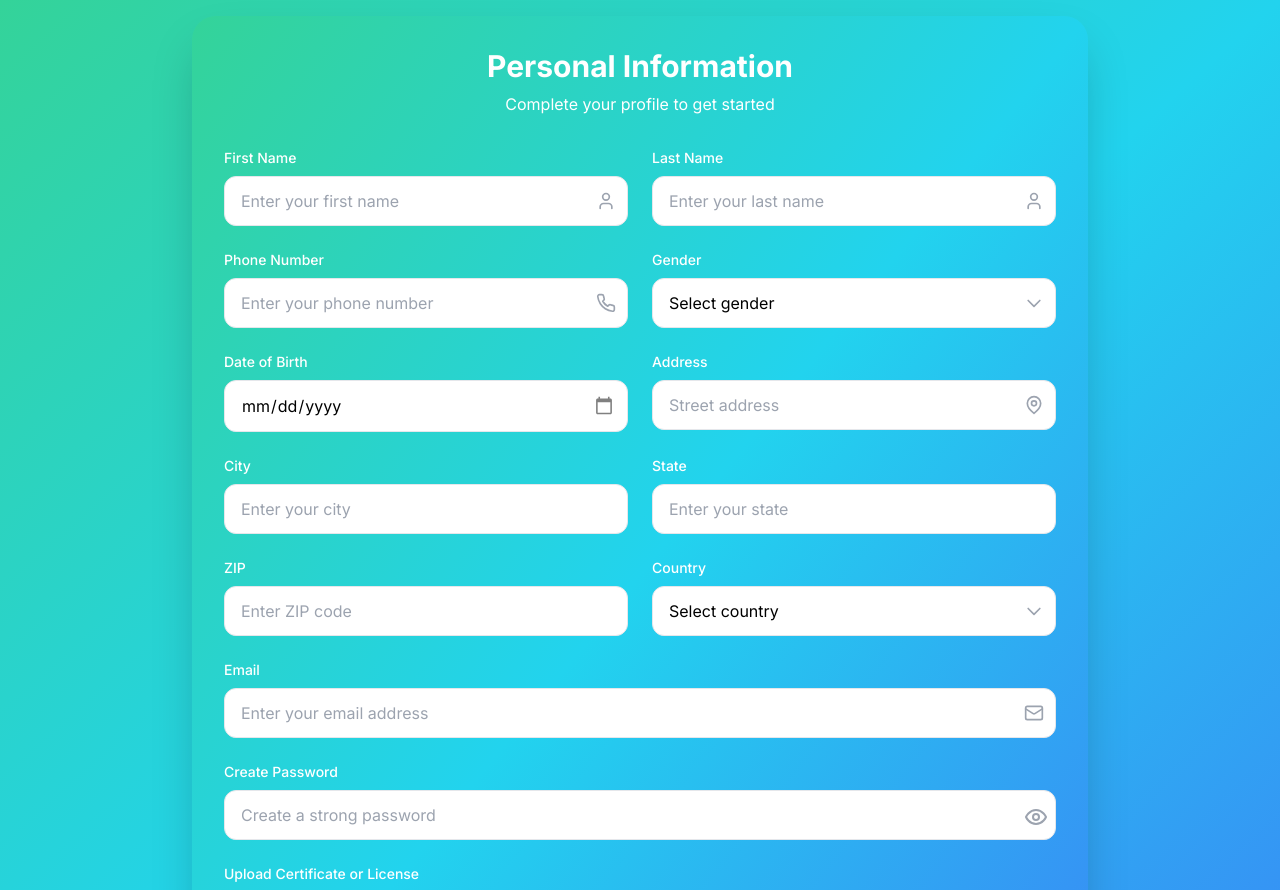
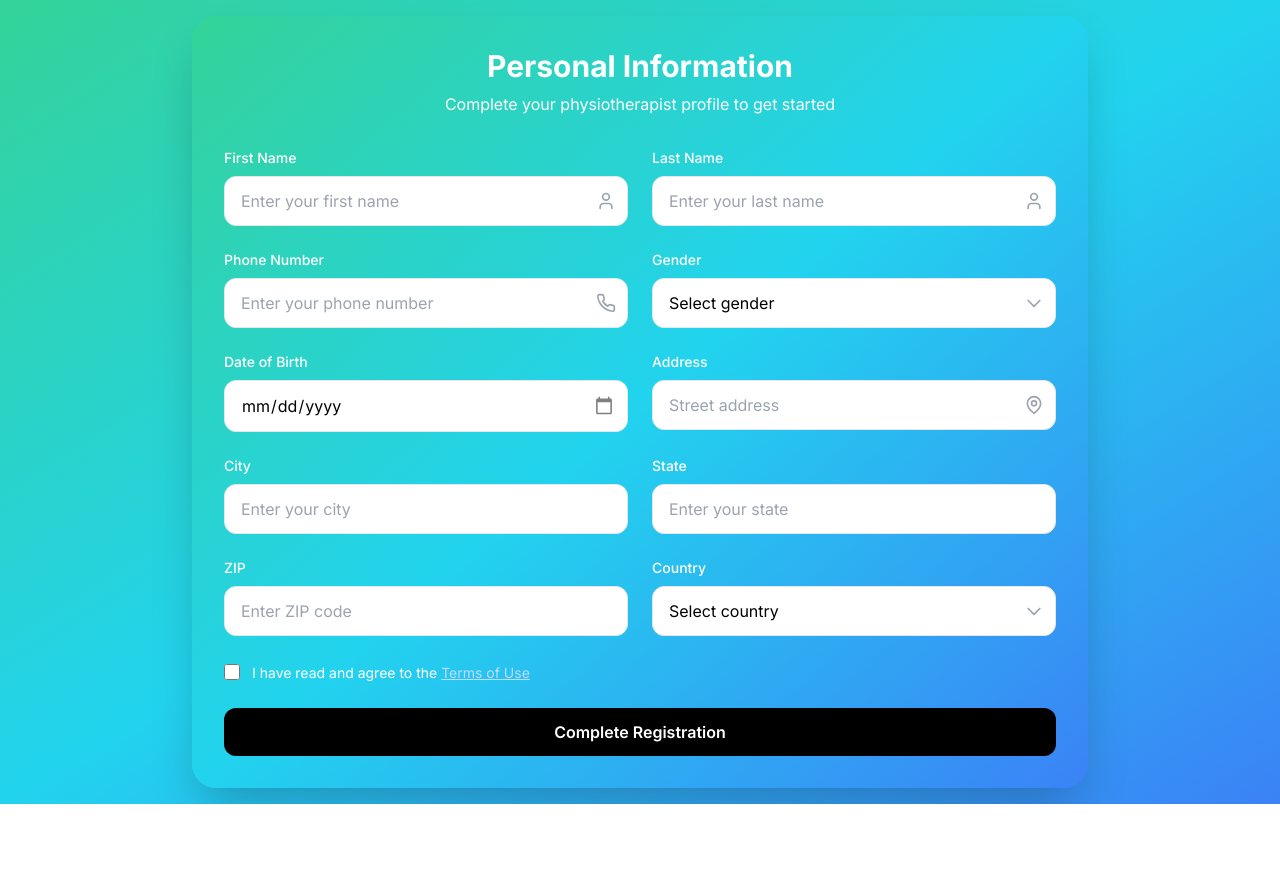
Before and after one commit to ajmal08102004/Healthcare, a React (Vite) app: page /personal-info in a window 1280 px wide. Shown: the top 890 px of the page. After the commit the page ends 804 px from the top, so only its background shows below. Built offline with nearby package versions, Linux system fonts and the light colour scheme.

Commit message:
Update Personal Information Form with Role-based Fields

```diff
--- a/src/pages/PersonalInformation.jsx
+++ b/src/pages/PersonalInformation.jsx
@@ -9,8 +9,12 @@ import {
   User,
   Phone
 } from 'lucide-react';
+import { useAuth } from '../context/AuthContext';
+import { useNavigate } from 'react-router-dom';
 
 const PersonalInformation = () => {
+  const { user } = useAuth();
+  const navigate = useNavigate();
   const [showPassword, setShowPassword] = useState(false);
   const [errors, setErrors] = useState({});
   const [formData, setFormData] = useState({
@@ -29,9 +33,6 @@ const PersonalInformation = () => {
     agreeToTerms: false,
     certificate: null
   });
-
-  // Mock user data for preview
-  const user = { role: 'physiotherapist' };
 
   // Add global styles for date input
   React.useEffect(() => {
@@ -56,24 +57,37 @@ const PersonalInformation = () => {
   const validateForm = () => {
     const newErrors = {};
 
-    // Required field validation
-    const requiredFields = [
+    // Required field validation - base fields for all users
+    const baseRequiredFields = [
       'firstName', 'lastName', 'phoneNumber', 'gender', 'dateOfBirth',
-      'address', 'city', 'state', 'zip', 'country', 'email', 'password'
+      'address', 'city', 'state', 'zip', 'country'
     ];
+
+    // Add role-specific required fields
+    let requiredFields = [...baseRequiredFields];
+
+    if (user?.role === 'patient') {
+      // Patients don't need email, password, or certificate
+    } else if (user?.role === 'physiotherapist') {
+      // Physiotherapists need certificate but not email/password
+      requiredFields.push('certificate');
+    }
 
     requiredFields.forEach(field => {
       if (!formData[field]) {
-        newErrors[field] = `${field.charAt(0).toUpperCase() + field.slice(1)} is required`;
+        const fieldName = field === 'dateOfBirth' ? 'Date of Birth' :
+                         field === 'phoneNumber' ? 'Phone Number' :
+                         field.charAt(0).toUpperCase() + field.slice(1);
+        newErrors[field] = `${fieldName} is required`;
       }
     });
 
-    // Email validation
+    // Email validation (only if email field is present)
     if (formData.email && !/\S+@\S+\.\S+/.test(formData.email)) {
       newErrors.email = 'Email is invalid';
     }
 
-    // Password validation
+    // Password validation (only if password field is present)
     if (formData.password) {
       if (formData.password.length < 8) {
         newErrors.password = 'Password must be at least 8 characters';
@@ -90,11 +104,6 @@ const PersonalInformation = () => {
     // Terms agreement validation
     if (!formData.agreeToTerms) {
       newErrors.agreeToTerms = 'You must agree to the Terms of Use';
-    }
-
-    // Certificate validation for physiotherapists
-    if (user?.role === 'physiotherapist' && !formData.certificate) {
-      newErrors.certificate = 'Certificate or license is required for physiotherapists';
     }
 
     setErrors(newErrors);
@@ -130,12 +139,18 @@ const PersonalInformation = () => {
       return;
     }
 
-    // Simulate form submission
+    // Simulate form submission and redirect to appropriate dashboard
     console.log('Personal information submitted:', formData);
-    alert('Registration completed successfully! (This is a preview)');
+
+    if (user?.role === 'patient') {
+      navigate('/patient-dashboard');
+    } else if (user?.role === 'physiotherapist') {
+      navigate('/physio-dashboard');
+    }
   };
 
   const isPhysiotherapist = user?.role === 'physiotherapist';
+  const isPatient = user?.role === 'patient';
 
   return (
     <div className="min-h-screen flex items-center justify-center bg-gradient-to-br from-emerald-400 via-cyan-400 to-blue-500 p-4">
@@ -143,10 +158,12 @@ const PersonalInformation = () => {
         <div className="bg-gradient-to-br from-emerald-400 via-cyan-400 to-blue-500 p-8 rounded-3xl shadow-2xl">
           <div className="text-center mb-8">
             <h2 className="text-3xl font-bold text-white mb-2">Personal Information</h2>
-            <p className="text-white">Complete your profile to get started</p>
+            <p className="text-white">
+              Complete your {user?.role === 'patient' ? 'patient' : 'physiotherapist'} profile to get started
+            </p>
           </div>
 
-          <div className="space-y-6">
+          <form onSubmit={handleSubmit} className="space-y-6">
             {/* Two-column grid for form fields */}
             <div className="grid grid-cols-1 md:grid-cols-2 gap-6">
               {/* First Name */}
@@ -381,57 +398,7 @@ const PersonalInformation = () => {
 
             {/* Full-width fields */}
             <div className="space-y-6">
-              {/* Email */}
-              <div>
-                <label className="block text-sm font-medium text-white mb-2">
-                  Email
-                </label>
-                <div className="relative">
-                  <input
-                    type="email"
-                    name="email"
-                    value={formData.email}
-                    onChange={handleChange}
-                    className={`w-full px-4 py-3 bg-white border rounded-xl focus:outline-none focus:ring-2 focus:ring-blue-500 focus:border-transparent ${
-                      errors.email ? 'border-red-500' : 'border-gray-200'
-                    }`}
-                    placeholder="Enter your email address"
-                    required
-                  />
-                  <Mail className="absolute right-3 top-1/2 transform -translate-y-1/2 h-5 w-5 text-gray-400 pointer-events-none" />
-                </div>
-                {errors.email && <p className="mt-1 text-sm text-red-200">{errors.email}</p>}
-              </div>
-
-              {/* Create Password */}
-              <div>
-                <label className="block text-sm font-medium text-white mb-2">
-                  Create Password
-                </label>
-                <div className="relative">
-                  <input
-                    type={showPassword ? 'text' : 'password'}
-                    name="password"
-                    value={formData.password}
-                    onChange={handleChange}
-                    className={`w-full px-4 py-3 bg-white border rounded-xl focus:outline-none focus:ring-2 focus:ring-blue-500 focus:border-transparent pr-12 ${
-                      errors.password ? 'border-red-500' : 'border-gray-200'
-                    }`}
-                    placeholder="Create a strong password"
-                    required
-                  />
-                  <button
-                    type="button"
-                    onClick={() => setShowPassword(!showPassword)}
-                    className="absolute right-3 top-1/2 transform -translate-y-1/2 h-5 w-5 text-gray-400 hover:text-gray-600"
-                  >
-                    {showPassword ? <EyeOff /> : <Eye />}
-                  </button>
-                </div>
-                {errors.password && <p className="mt-1 text-sm text-red-200">{errors.password}</p>}
-              </div>
-
-              {/* Certificate Upload for Physiotherapists */}
+              {/* Certificate Upload for Physiotherapists Only */}
               {isPhysiotherapist && (
                 <div>
                   <label className="block text-sm font-medium text-white mb-2">
@@ -480,14 +447,13 @@ const PersonalInformation = () => {
 
               {/* Submit Button */}
               <button
-                type="button"
-                onClick={handleSubmit}
+                type="submit"
                 className="w-full bg-black text-white py-3 px-4 rounded-xl font-semibold hover:bg-gray-800 transition-colors duration-200"
               >
-                Next
+                Complete Registration
               </button>
             </div>
-          </div>
+          </form>
         </div>
       </div>
     </div>
```
